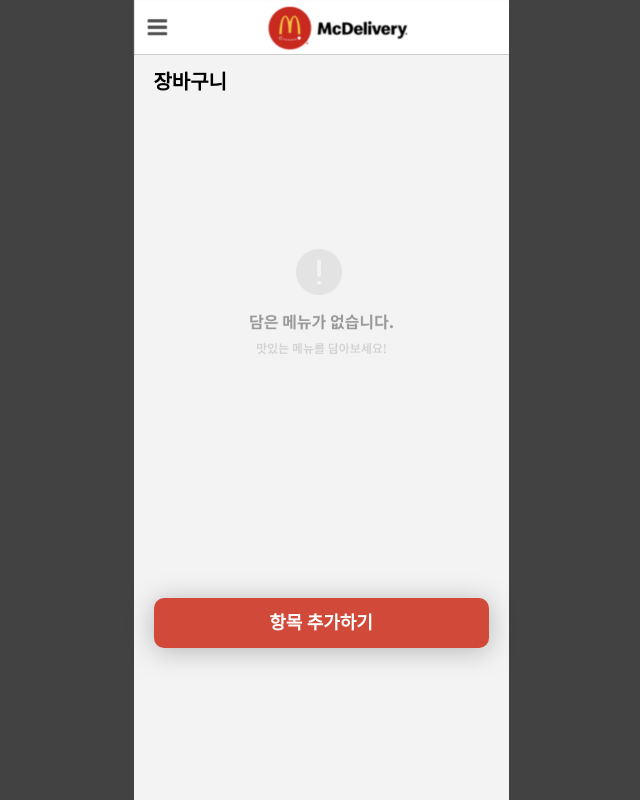
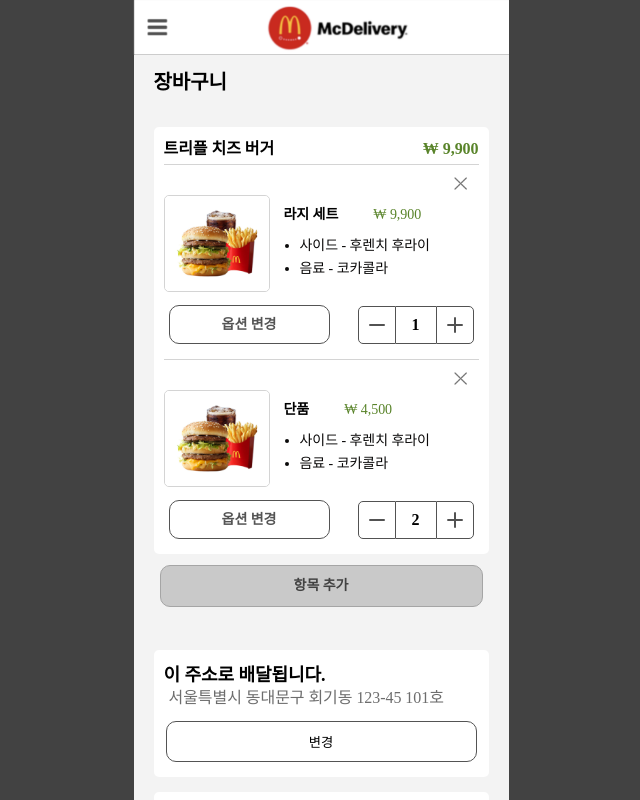
Before and after one commit to SOPT-FROZEN/client, a React (Create React App) app: page /cart in a window 1280 px wide. Shown: the top 800 px of the page, without its empty margins (319-959 px from the left). Built offline with nearby package versions, Linux system fonts and the light colour scheme.

Commit message:
Update: 세트 삭제시 품목 삭제

```diff
--- a/src/components/CartPage/CardContent/CardHeader.tsx
+++ b/src/components/CartPage/CardContent/CardHeader.tsx
@@ -26,7 +26,8 @@
         (item) => item.setId !== detail.setId,
       );
 
-      return copyPrev;
+      // 만약 들어있는 세트가 없으면 아예 삭제
+      return copyPrev[detail.menuId - 1].details.length ? copyPrev : false;
     });
   };
   return (
--- a/src/pages/CartPage.tsx
+++ b/src/pages/CartPage.tsx
@@ -39,9 +39,11 @@
   }
 `;
 
-const AddBtn = styled.button`
+const AddBtnContainer = styled.button`
   width: 100%;
-  margin: 10px;
+  margin-top: 10px;
+  > button {
+    width: 100%;
     padding: 10px;
     margin-bottom: 42px;
 
@@ -52,6 +54,7 @@
     ${theme.fonts.caption1};
     color: ${theme.colors.gray700};
     cursor: pointer;
+  }
 `;
 
 const OkBtn = styled.button`
@@ -87,25 +90,25 @@
 
 export default function CartPage() {
   const [orders, setOrders] = useState<iOrder[]>([
-    // {
-    //   menuId: 1,
-    //   title: "트리플 치즈 버거",
-    //   total: 9900,
-    //   details: [
-    //     {
-    //       setId: 1,
-    //       set: "라지 세트",
-    //       price: 9900,
-    //       amount: 1,
-    //     },
-    //     {
-    //       setId: 2,
-    //       set: "단품",
-    //       price: 4500,
-    //       amount: 2,
-    //     },
-    //   ],
-    // },
+    {
+      menuId: 1,
+      title: "트리플 치즈 버거",
+      total: 9900,
+      details: [
+        {
+          setId: 1,
+          set: "라지 세트",
+          price: 9900,
+          amount: 1,
+        },
+        {
+          setId: 2,
+          set: "단품",
+          price: 4500,
+          amount: 2,
+        },
+      ],
+    },
   ]);
   return (
     <CartWrapper>
@@ -113,7 +116,9 @@
       {orders.length ? (
         <div>
           <Cards orders={orders} setOrders={setOrders} />
-          <AddBtn>항목 추가</AddBtn>
+          <AddBtnContainer>
+            <button>항목 추가</button>
+          </AddBtnContainer>
           <AddressAndTime />
           <OkBtn>주문확인</OkBtn>
         </div>
```
Lines whose indentation alone changed are shown as unchanged.
